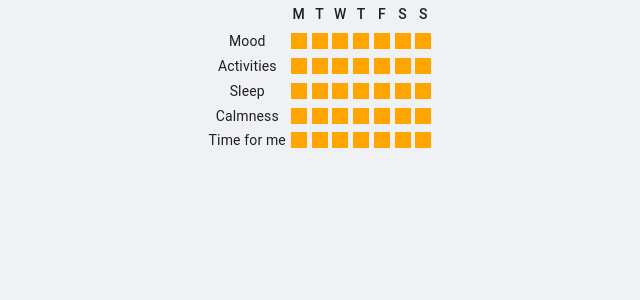
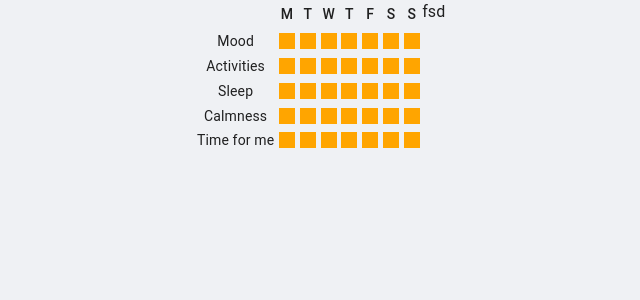
Before and after one commit to kaiuliia/well_being_frontend, a React (Create React App) app: page /user/dashboard in a window 1280 px wide. Shown: the top 300 px of the page, without its empty margins (320-960 px from the left). Built offline with nearby package versions, Linux system fonts and the light colour scheme; the HTML template or start-up script is replaced by a standard one.

Commit message:
upd table

```diff
--- a/src/components/dashboard/table.tsx
+++ b/src/components/dashboard/table.tsx
@@ -162,6 +162,7 @@ export function DashboardTable() {
                 {day}
               </TableCell>
             ))}
+            fsd
           </TableRow>
         </TableHead>
         <TableBody>
```
